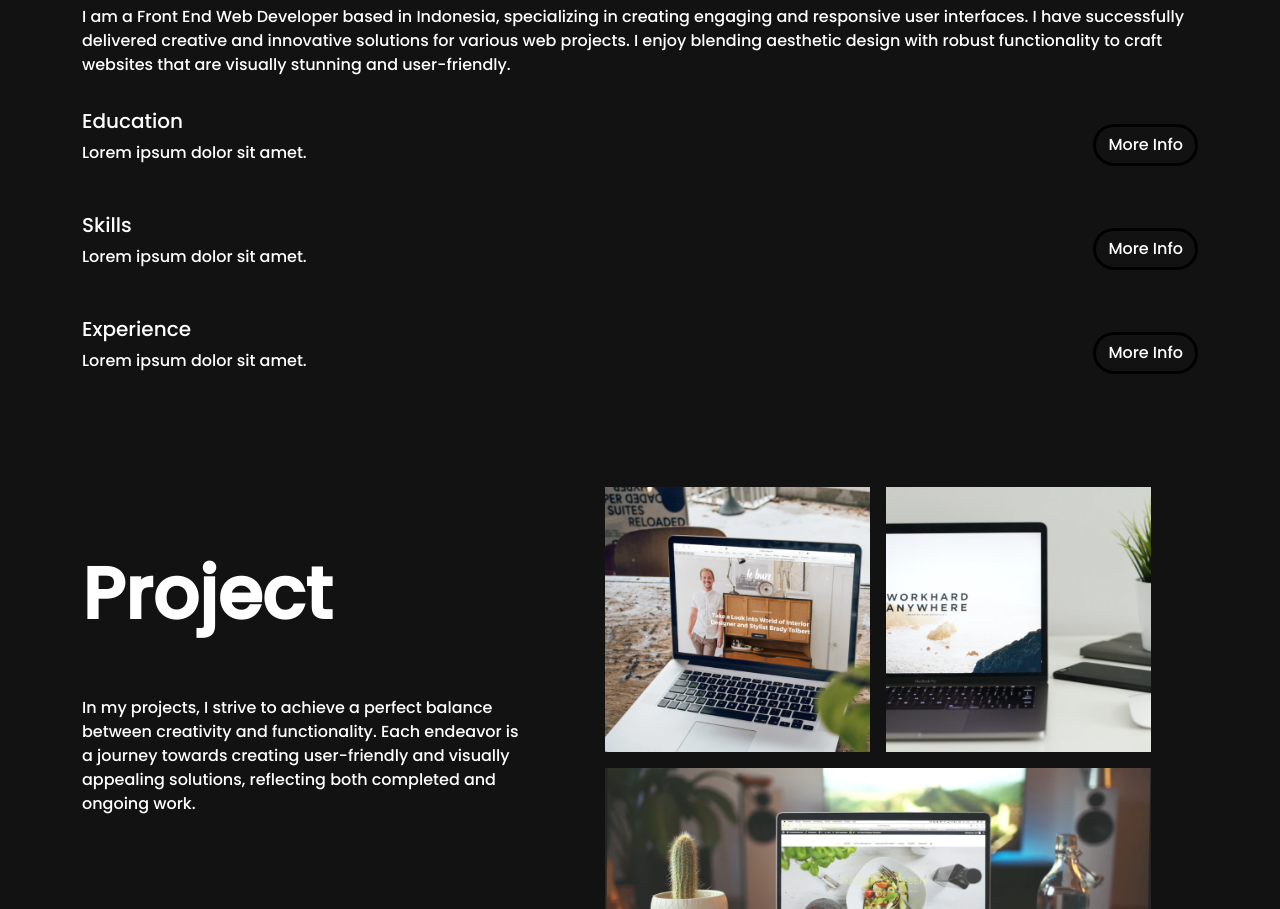
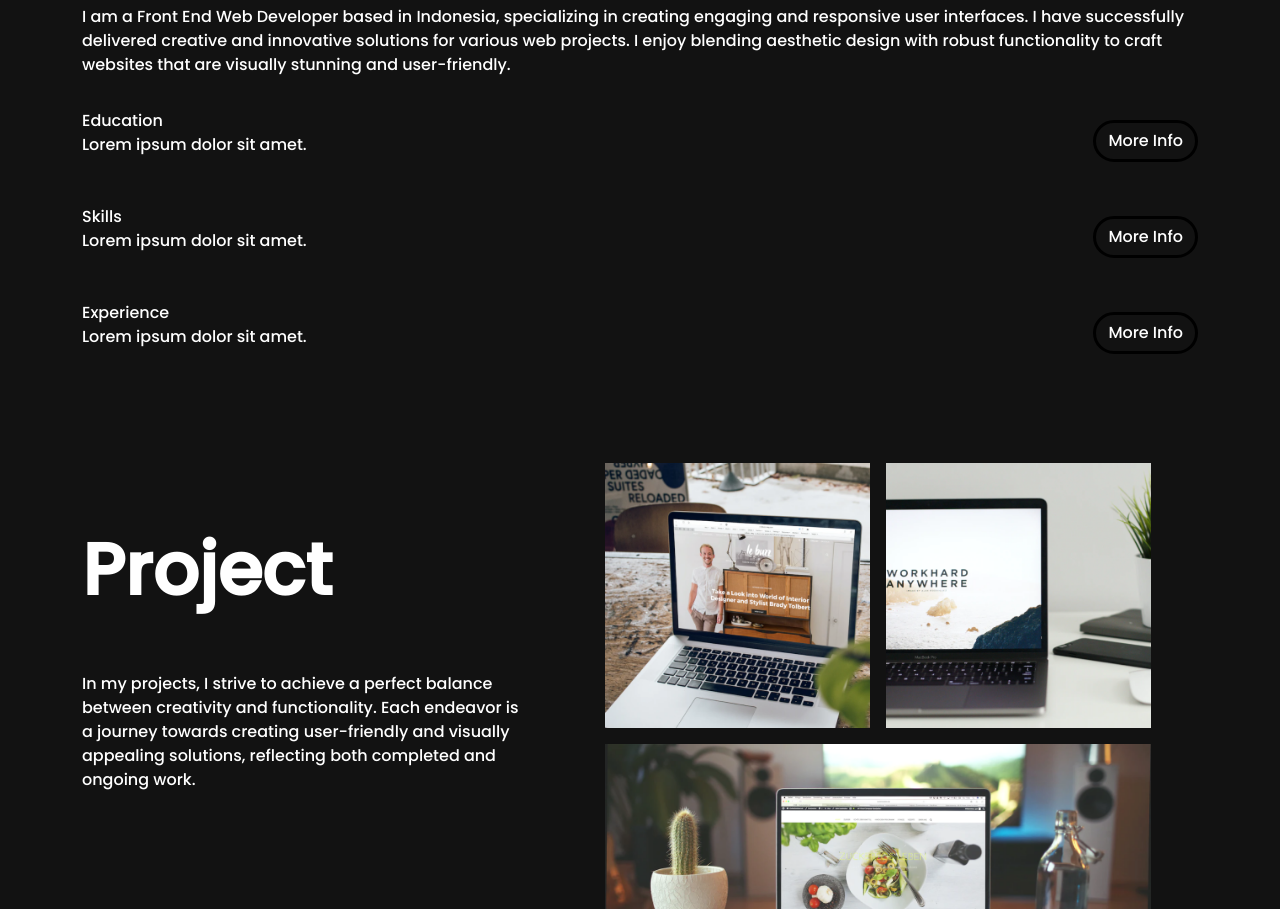
Before and after one commit to Zevhys/Portofolio-Zevhys, a plain HTML site: page index.html in a window 1280 px wide. Shown: the part 830-1739 px from the top of the page. Drawn offline with nearby package versions, Linux system fonts and the light colour scheme.

Commit message:
Update index.html

```diff
--- a/index.html
+++ b/index.html
@@ -88,7 +88,7 @@
       <div class="about-exp-item">
         <div class="about-exp-item-header">
           <div>
-            <h5 class="text-white">Education</h5>
+            <div class="text-white">Education</div>
             <p>Lorem ipsum dolor sit amet.</p>
           </div>
           <button class="btn button text-white" onclick="toggleDetail(event)">More Info</button>
@@ -102,7 +102,7 @@
       <div class="about-exp-item">
         <div class="about-exp-item-header">
           <div>
-            <h5 class="text-white">Skills</h5>
+            <div class="text-white">Skills</div>
             <p>Lorem ipsum dolor sit amet.</p>
           </div>
           <button class="btn button text-white" onclick="toggleDetail(event)">More Info</button>
@@ -116,7 +116,7 @@
       <div class="about-exp-item">
         <div class="about-exp-item-header">
           <div>
-            <h5 class="text-white">Experience</h5>
+            <div class="text-white">Experience</div>
             <p>Lorem ipsum dolor sit amet.</p>
           </div>
           <button class="btn button text-white" onclick="toggleDetail(event)">More Info</button>
```
